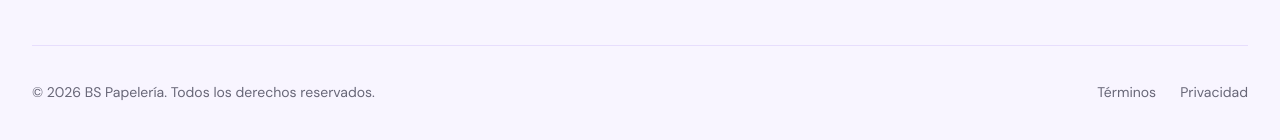
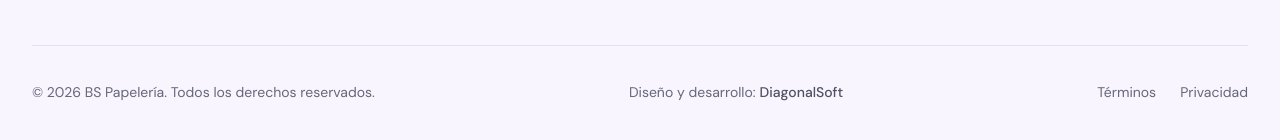
Before and after one commit to manukpo10/bspapeleria-frontend, a React (Vite) app: page / in a window 1280 px wide. Shown: the part 5623-5763 px from the top of the page. Built offline with nearby package versions, Linux system fonts and the light colour scheme; no server answers.

Commit message:
feat: crédito de diseño y desarrollo en el pie
Agrega 'Diseño y desarrollo: DiagonalSoft' con enlace a diagonalsoft.com.ar en la última línea del pie y la etiqueta author en el HTML.

```diff
--- a/index.html
+++ b/index.html
@@ -11,6 +11,7 @@
     <link href="https://fonts.googleapis.com/css2?family=Caveat:wght@500;600;700&family=DM+Sans:ital,opsz,wght@0,9..40,400;0,9..40,500;0,9..40,600;0,9..40,700;1,9..40,400&family=Montserrat:wght@400;500;600;700;800&display=swap" rel="stylesheet" />
     <title>BS Papelería | Papelería Boutique Moderna</title>
     <meta name="description" content="BS Papelería - Papelería boutique moderna con productos personalizados, sublimables, archivos digitales y cursos creativos." />
+    <meta name="author" content="DiagonalSoft" />
   </head>
   <body class="font-body text-dark antialiased">
     <div id="root"></div>
--- a/src/components/layout/Footer.tsx
+++ b/src/components/layout/Footer.tsx
@@ -1,5 +1,5 @@
 import { Link } from 'react-router-dom';
-import { CONTACT_EMAIL, INSTAGRAM_URL, TIKTOK_URL, WHATSAPP_URL } from '../../lib/constants';
+import { CONTACT_EMAIL, INSTAGRAM_URL, SITE_CREDIT, TIKTOK_URL, WHATSAPP_URL } from '../../lib/constants';
 
 // lucide-react 1.x dropped brand icons, so this glyph is drawn here in the same stroke style
 function InstagramIcon({ className }: { className?: string }) {
@@ -120,6 +120,19 @@ export function Footer() {
 
         <div className="mt-12 flex flex-col items-center justify-between gap-2 border-t border-sand/70 pt-6 text-xs text-dark/65 sm:flex-row sm:gap-4">
           <p>&copy; {new Date().getFullYear()} BS Papelería. Todos los derechos reservados.</p>
+          {/* Followed link with the referrer kept (no noreferrer), so the studio sees the visits that come from here */}
+          <p className="flex items-center gap-1">
+            Diseño y desarrollo:
+            <a
+              href={SITE_CREDIT.url}
+              target="_blank"
+              rel="noopener"
+              className="inline-flex min-h-11 items-center font-medium text-dark/75 transition-colors hover:text-iris"
+            >
+              {SITE_CREDIT.name}
+              <span className="sr-only"> (se abre en una pestaña nueva)</span>
+            </a>
+          </p>
           <div className="flex gap-6">
             <Link to="/" className="inline-flex min-h-11 items-center transition-colors hover:text-iris">Términos</Link>
             <Link to="/" className="inline-flex min-h-11 items-center transition-colors hover:text-iris">Privacidad</Link>
--- a/src/lib/constants.ts
+++ b/src/lib/constants.ts
@@ -8,6 +8,9 @@ export const WHATSAPP_DISPLAY = '+54 9 221 318-0884';
 export const WHATSAPP_URL = 'https://wa.me/5492213180884';
 export const INSTAGRAM_URL = 'https://instagram.com/bspapeleria';
 export const TIKTOK_URL = 'https://www.tiktok.com/@bspapeleria';
+
+// Studio that designed and built the site: the footer credit (index.html carries the same name as its author tag)
+export const SITE_CREDIT = { name: 'DiagonalSoft', url: 'https://diagonalsoft.com.ar' };
 
 // Backend origin without the /api suffix (the older VITE_API_URL variable included it, so it is not reused)
 export const API_URL = (import.meta.env.VITE_BACKEND_URL || 'https://bspapeleria-backend-m8u8.onrender.com').replace(/\/+$/, '');
```
